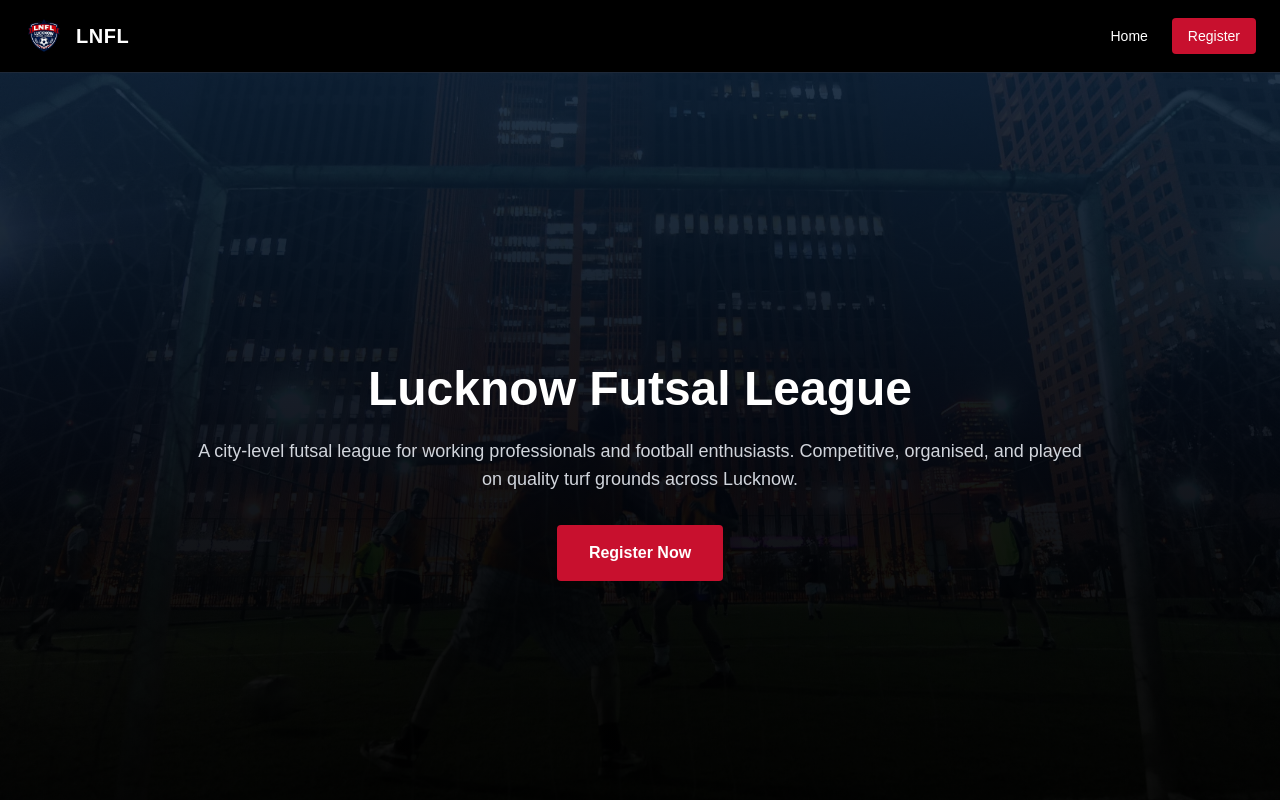
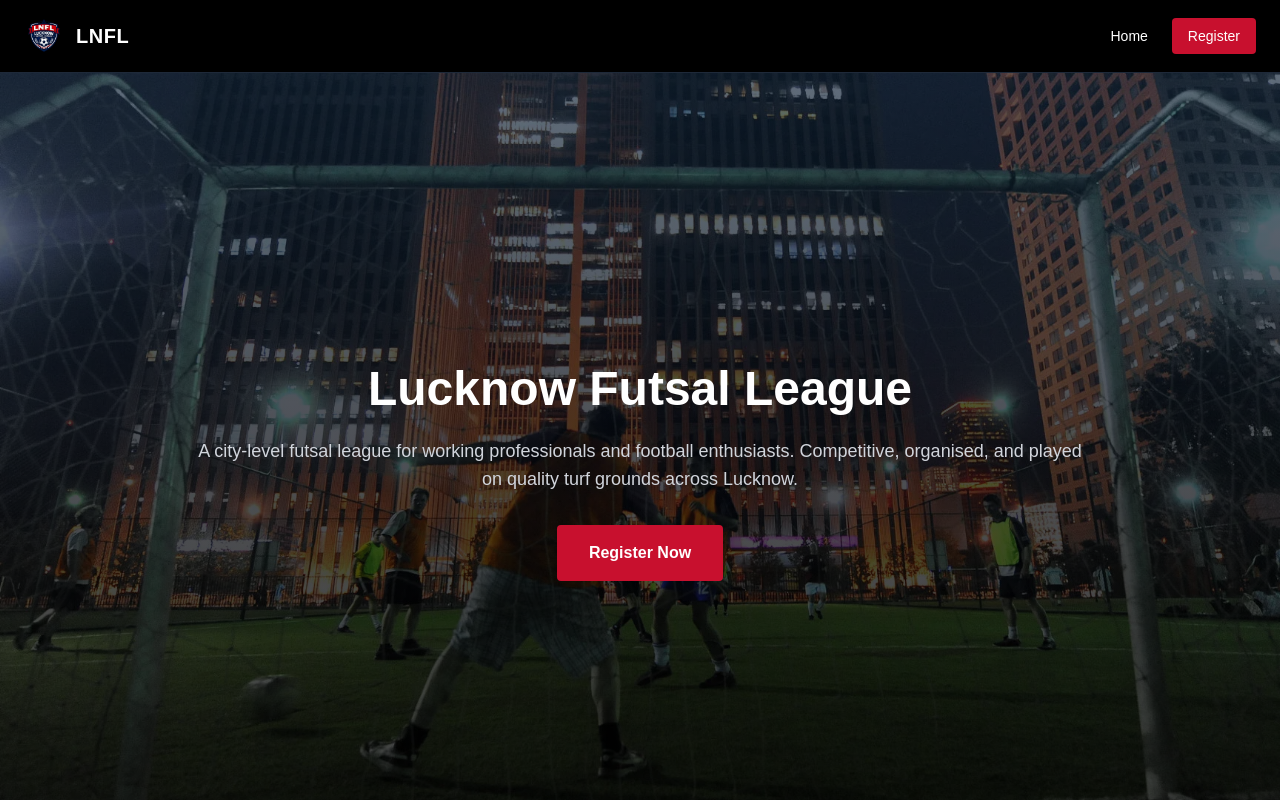
Before and after one commit to Starandstrip/lnfl-website, a Next.js app: page / in a window 1280 px wide. Shown: the top 800 px of the page. Built offline with nearby package versions, Linux system fonts and the light colour scheme.

Commit message:
Adjust hero overlay opacity for better image visibility

```diff
--- a/src/app/page.js
+++ b/src/app/page.js
@@ -15,7 +15,7 @@
             priority
             className="object-cover"
           />
-          <div className="absolute inset-0 bg-gradient-to-b from-[#0b1f35]/90 to-black/95"></div>
+          <div className="absolute inset-0 bg-gradient-to-b from-[#0b1f35]/65 to-black/75"></div>
         </div>
 
         {/* Content */}
```
